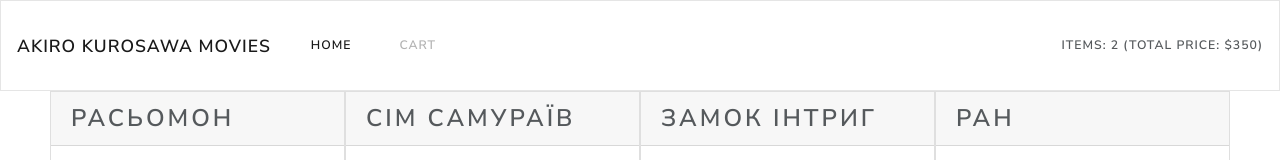
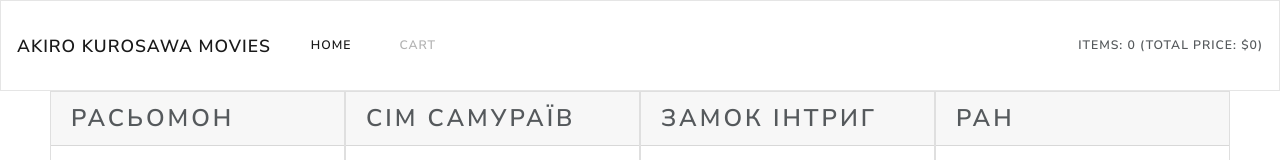
Before and after one commit to ViktorSyrytsia/Kurosawa-Movies, a React (Create React App) app: page / in a window 1280 px wide. Shown: the top 160 px of the page. Built offline with nearby package versions, Linux system fonts and the light colour scheme.

Commit message:
add total sum and count

```diff
--- a/src/components/header/header.jsx
+++ b/src/components/header/header.jsx
@@ -1,7 +1,14 @@
 import React from 'react'
-import { Link } from 'react-router-dom'
+import { Link } from 'react-router-dom';
+import { connect } from 'react-redux';
 
-const Header = ({ numItems, total }) => {
+const Header = ({ items }) => {
+        let count = 0;
+        let sum = 0;
+        for (const item of items) {
+                sum += item.total;
+                count += item.count;
+        }
         return (
                 <div>
                         <nav className="navbar navbar-expand-lg navbar-light bg-light">
@@ -19,11 +26,17 @@
                                                 </li>
                                         </ul>
                                 </div>
-                                <div>Items: {numItems} (total price: ${total})</div>
+                                <div>Items: {count} (total price: ${sum})</div>
                         </nav>
 
                 </div>
         )
 }
 
-export default Header
+const mapStateToProps = ({ cartItems }) => {
+        return {
+                items: cartItems,
+        };
+};
+
+export default connect(mapStateToProps)(Header)
--- a/src/components/shopping-cart/shopping-cart.jsx
+++ b/src/components/shopping-cart/shopping-cart.jsx
@@ -5,7 +5,13 @@
 import './shopping-cart.scss'
 
 
-const ShoppingCart = ({ items, total, onIncrease, onDecrease, onDelete }) => {
+const ShoppingCart = ({ items, onIncrease, onDecrease, onDelete }) => {
+
+        let sum = 0;
+        for (const item of items) {
+                sum += item.total
+        }
+
         return (
                 <div className="shopping-cart">
                         <h2>Your order</h2>
@@ -48,16 +54,15 @@
                                         }
                                 </tbody>
                         </table>
-                        <div className="total">Total: ${total}</div>
+                        <div className="total">Total: ${sum}</div>
                         <button type="button" className="btn btn-outline-success check-btn">Success</button>
                 </div>
         )
 }
 
-const mapStateToProps = ({ cartItems, orderTotal }) => {
+const mapStateToProps = ({ cartItems }) => {
         return {
                 items: cartItems,
-                total: orderTotal
         };
 };
 
```
